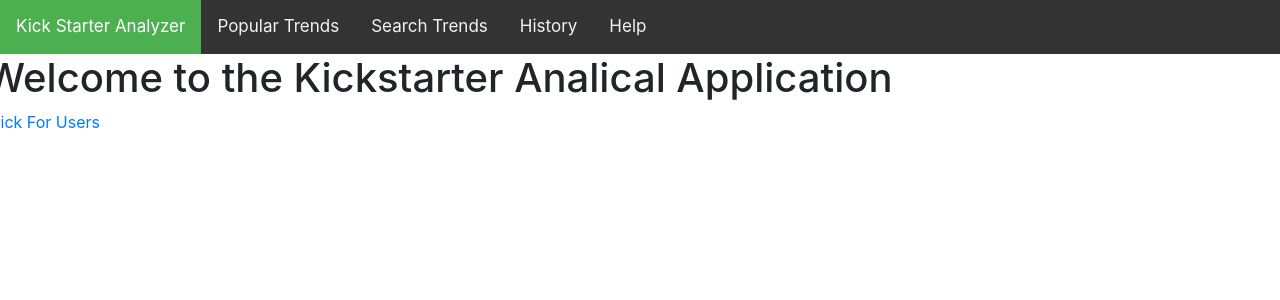
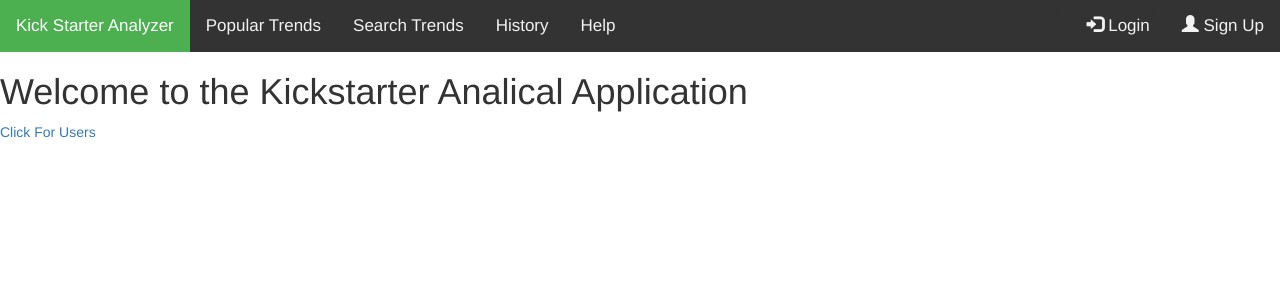
Before and after one commit to Patrick-Gourdet/cis4301_project, an Angular app in the folder client/: page /home-page in a window 1280 px wide. Shown: the top 300 px of the page. Built offline with nearby package versions, Linux system fonts and the light colour scheme.

Commit message:
added login and signup to nav bar

```diff
--- a/client/src/app/header/header.component.html
+++ b/client/src/app/header/header.component.html
@@ -1,7 +1,22 @@
+
+<head>
+  <title>Bootstrap Example</title>
+  <meta charset="utf-8">
+  <meta name="viewport" content="width=device-width, initial-scale=1">
+  <link rel="stylesheet" href="https://maxcdn.bootstrapcdn.com/bootstrap/3.3.7/css/bootstrap.min.css">
+  <script src="https://ajax.googleapis.com/ajax/libs/jquery/3.3.1/jquery.min.js"></script>
+  <script src="https://maxcdn.bootstrapcdn.com/bootstrap/3.3.7/js/bootstrap.min.js"></script>
+</head>
 <div class="topnav">
   <a class="active" href="#home-page">Kick Starter Analyzer</a>
-  <a href="#popular-trends">Popular Trends</a>
-  <a href="#search-trends">Search Trends</a>
-  <a href="#history"> History</a>
+
+    <a href="#popular-trends">Popular Trends</a>
+    <a href="#search-trends">Search Trends</a>
+    <a href="#history"> History</a>
   <a href="#history"> Help</a>
+
+  <ul>
+    <li style=" float:right"><a href="#"><span class="glyphicon glyphicon-user"></span> Sign Up</a></li>
+    <li style=" float:right"><a href="#"><span class="glyphicon glyphicon-log-in"></span> Login</a></li>
+  </ul>
 </div>
```
